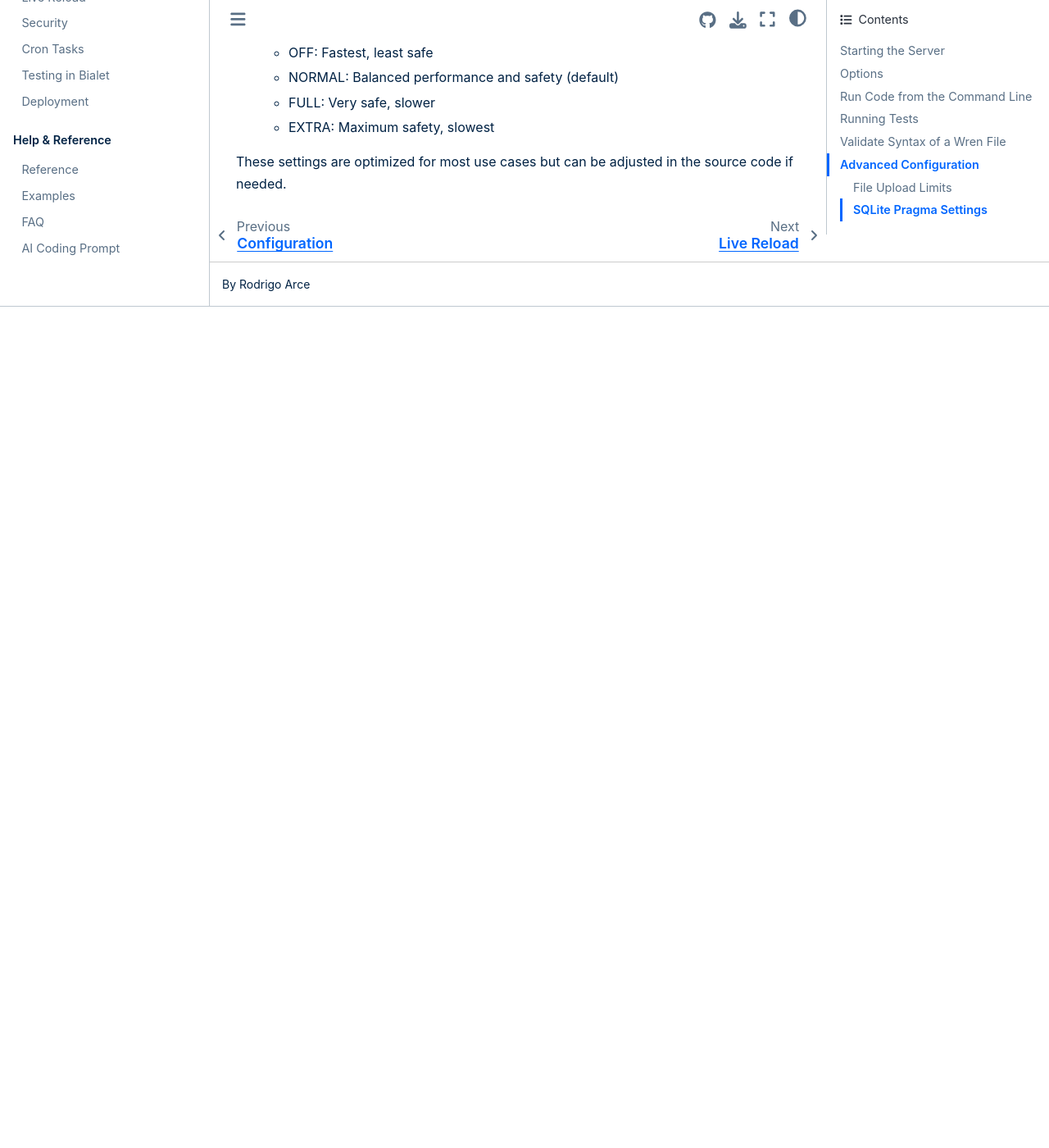
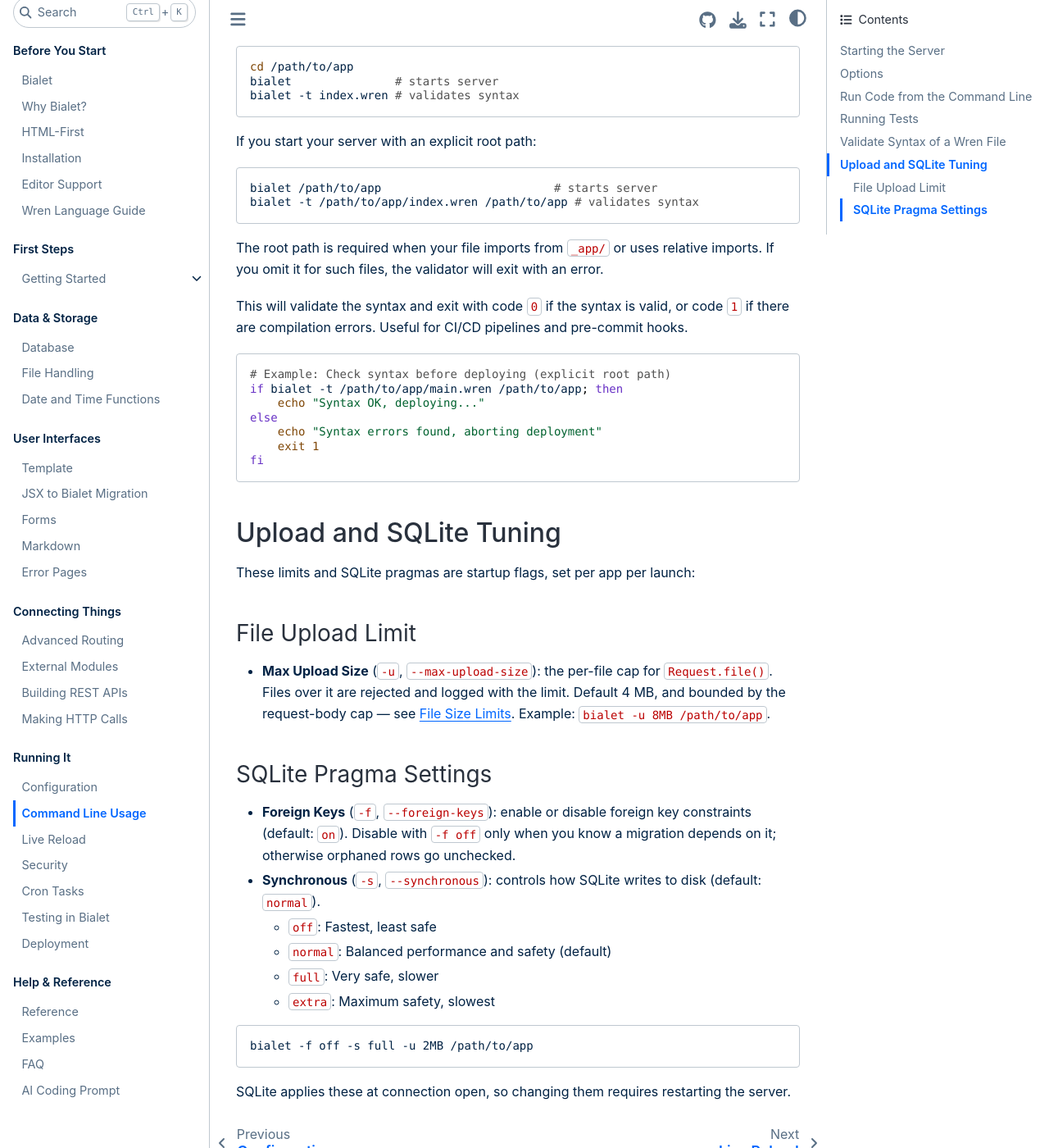
Before and after one commit to bialet/bialet, a Sphinx documentation site: the page built from docs/usage.md, in a window 1280 px wide and 1400 px high, scrolled down 4764 px. Shown: the whole window at 82% size. Built offline with Sphinx 7.4.7 and the Sphinx Book theme 1.1.4, drawn with Linux system fonts in a browser that asks for light colours; the version number could not be read and is left out; before the commit the page ends 5138 px from its top, so only the background shows below that; some of the changed text lies outside the part shown.

Commit message:
feat: expose upload and SQLite limits as startup flags
Add -u/--max-upload-size (bytes or K/M/G suffix; default 4 MB), -f/
--foreign-keys (on/off) and -s/--synchronous (off/normal/full/extra),
replacing the C-only max_upload_size and SQLite pragma constants.

The upload cap is clamped at startup to what the request-body cap (-b/-m)
can actually deliver, minus ~8 KB of multipart framing. Upload rejection
logs and the new 413 log state that real maximum (about 120 KB with the
defaults), so docs no longer promise uploads the body cap forbids.

Reconcile docs that claimed a 10 MB default and source-code-only tuning;
add integration tests for the default per-file upload boundary.

````diff
--- a/docs/usage.md
+++ b/docs/usage.md
@@ -66,11 +66,23 @@
 | `-c`, `--cpu-soft`      | CPU soft limit (%)                                                          | `15`                                         |
 | `-C`, `--cpu-hard`      | CPU hard limit (%)                                                          | `30`                                         |
 | `-b`, `--max-post`      | Max request body (KB)                                                       | `128`                                        |
+| `-u`, `--max-upload-size` | Max per-file upload (bytes; `K`/`M`/`G` suffix scales it, e.g. `4MB`)     | `4 MB` (see note below)                      |
+| `-f`, `--foreign-keys`  | SQLite foreign keys: `on` or `off`                                          | `on`                                         |
+| `-s`, `--synchronous`   | SQLite synchronous: `off`, `normal`, `full`, or `extra`                     | `normal`                                     |
 | `-q`, `--quiet`         | Quiet: suppress the browser auto-open and colored output                    | Disabled                                     |
 
 Long options that require a value reject an empty one (`--port` alone is an
 error). Unknown options, short or long, are rejected with an error and the
 usage text instead of being silently ignored.
+
+Size values for `-u` are bytes; a `K`, `M`, or `G` suffix (KiB/MiB/GiB) scales
+them. `-u 4MB`, `-u 4096KB`, and `-u 4194304` are the same limit.
+
+> The upload cap is also bounded by the request-body limit (`-b`). A file must
+> fit inside a multipart body smaller than `-b` (default 128 KB), so the
+> effective per-file limit is the smaller of `-u` and that body cap minus ~8 KB
+> of multipart framing. With defaults that is about **120 KB**, not 4 MB. See
+> [File Size Limits](file.md) for how to raise it.
 
 ### Version
 
@@ -153,26 +165,32 @@
 fi
 ```
 
-## Advanced Configuration
+## Upload and SQLite Tuning
 
-Bialet provides several advanced configuration options that can be set
-programmatically in the C code (future versions may expose these as CLI
-parameters):
+These limits and SQLite pragmas are startup flags, set per app per launch:
 
-### File Upload Limits
+### File Upload Limit
 
-- **Max Upload Size**: Controls the maximum file size for uploads (default: 10
-  MB)
-- Files exceeding this limit will be rejected with an error message
+- **Max Upload Size** (`-u`, `--max-upload-size`): the per-file cap for
+  `Request.file()`. Files over it are rejected and logged with the limit.
+  Default 4 MB, and bounded by the request-body cap — see
+  [File Size Limits](file.md). Example: `bialet -u 8MB /path/to/app`.
 
 ### SQLite Pragma Settings
 
-- **Foreign Keys**: Enable/disable foreign key constraints (default: ON)
-- **Synchronous Mode**: Controls how SQLite writes to disk (default: NORMAL)
-  - OFF: Fastest, least safe
-  - NORMAL: Balanced performance and safety (default)
-  - FULL: Very safe, slower
-  - EXTRA: Maximum safety, slowest
+- **Foreign Keys** (`-f`, `--foreign-keys`): enable or disable foreign key
+  constraints (default: `on`). Disable with `-f off` only when you know a
+  migration depends on it; otherwise orphaned rows go unchecked.
+- **Synchronous** (`-s`, `--synchronous`): controls how SQLite writes to disk
+  (default: `normal`).
+  - `off`: Fastest, least safe
+  - `normal`: Balanced performance and safety (default)
+  - `full`: Very safe, slower
+  - `extra`: Maximum safety, slowest
 
-These settings are optimized for most use cases but can be adjusted in the
-source code if needed.
+```bash
+bialet -f off -s full -u 2MB /path/to/app
+```
+
+SQLite applies these at connection open, so changing them requires restarting
+the server.
````
Also changed, not shown: ROADMAP.md (+7 -6 lines), docs/deployment.md (+13 -1 lines), docs/file.md (+39 -4 lines), docs/security.md (+10 -6 lines), 6 other files.
